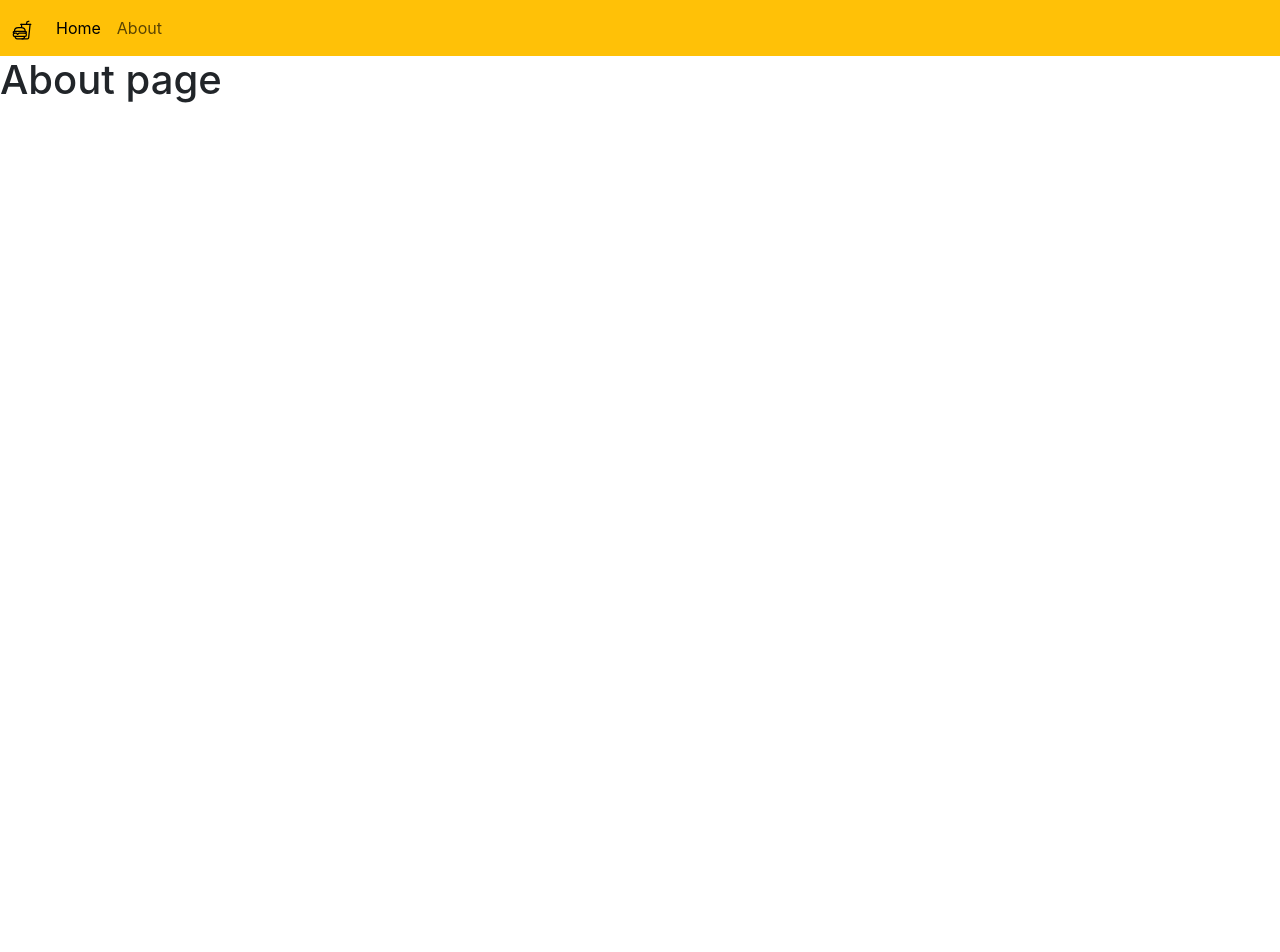
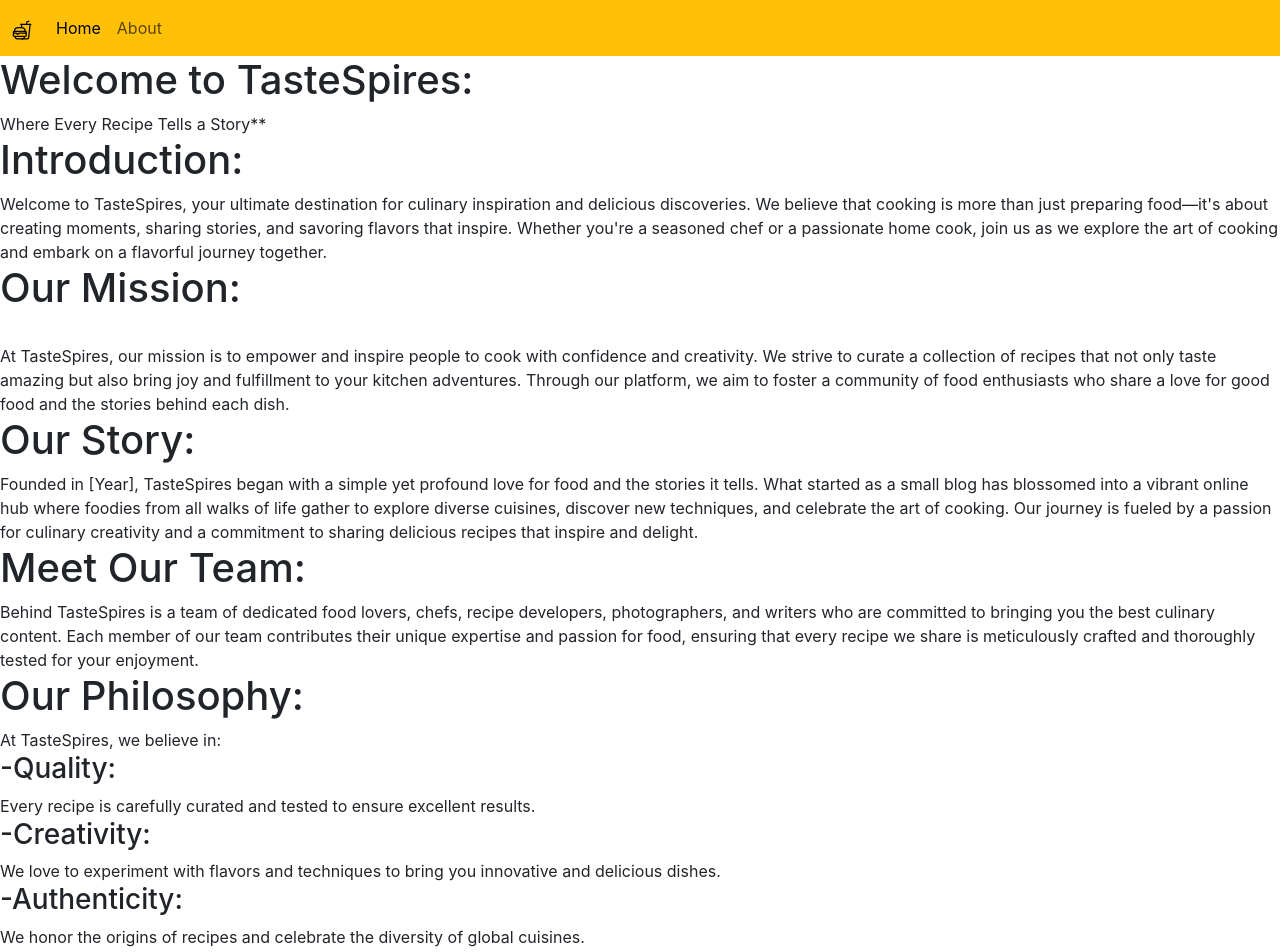
Before and after one commit to satyam4043/recipe, a React (Create React App) app: page /about in a window 1280 px wide. Shown: the top 952 px of the page. Before the commit the page ends 800 px from the top, so only its background shows below. Built offline with nearby package versions, Linux system fonts and the light colour scheme.

Commit message:
updated home and about page

```diff
--- a/src/pages/About.jsx
+++ b/src/pages/About.jsx
@@ -5,7 +5,41 @@ const About = () => {
   return (
     <div>
         {/* <Navbar></Navbar> */}
-      <h1>About page</h1>
+
+
+      <h1>Welcome to TasteSpires:</h1> Where Every Recipe Tells a Story**
+
+<h1>Introduction:</h1>
+Welcome to TasteSpires, your ultimate destination for culinary inspiration and delicious discoveries. We believe that cooking is more than just preparing food—it's about creating moments, sharing stories, and savoring flavors that inspire. Whether you're a seasoned chef or a passionate home cook, join us as we explore the art of cooking and embark on a flavorful journey together.
+
+<h1>Our Mission:</h1> <br />
+At TasteSpires, our mission is to empower and inspire people to cook with confidence and creativity. We strive to curate a collection of recipes that not only taste amazing but also bring joy and fulfillment to your kitchen adventures. Through our platform, we aim to foster a community of food enthusiasts who share a love for good food and the stories behind each dish.
+
+<h1>Our Story:</h1>
+Founded in [Year], TasteSpires began with a simple yet profound love for food and the stories it tells. What started as a small blog has blossomed into a vibrant online hub where foodies from all walks of life gather to explore diverse cuisines, discover new techniques, and celebrate the art of cooking. Our journey is fueled by a passion for culinary creativity and a commitment to sharing delicious recipes that inspire and delight.
+
+<h1>Meet Our Team:</h1>
+Behind TasteSpires is a team of dedicated food lovers, chefs, recipe developers, photographers, and writers who are committed to bringing you the best culinary content. Each member of our team contributes their unique expertise and passion for food, ensuring that every recipe we share is meticulously crafted and thoroughly tested for your enjoyment.
+
+<h1>Our Philosophy:</h1>
+At TasteSpires, we believe in:
+ <h3>-Quality:</h3> Every recipe is carefully curated and tested to ensure excellent results.
+ <h3>-Creativity:</h3> We love to experiment with flavors and techniques to bring you innovative and delicious dishes.
+ <h3>-Authenticity:</h3> We honor the origins of recipes and celebrate the diversity of global cuisines.
+
+<h1>Join Our Culinary Community:</h1>
+Explore our diverse collection of recipes ranging from quick and easy meals to gourmet delights, seasonal favorites, and indulgent desserts. Whether you're looking for weeknight dinner ideas, special occasion recipes, or cooking tips and techniques, TasteSpires is your go-to resource for culinary inspiration.
+
+<h1>Contact Us:</h1>
+We love hearing from our community! Whether you have a question, feedback, or simply want to share your cooking experiences with us, please reach out via [Email Address] or connect with us on [Social Media Platforms]. Your input is invaluable to us as we continue to grow and evolve.
+
+**Thank You for Visiting TasteSpires:**
+Thank you for exploring TasteSpires and joining us on this delicious journey through the world of food and flavors. We're excited to inspire you, empower you, and help you create memorable meals that nourish both body and soul. Let's cook, share, and savor together!
+
+<h1>Bon Appétit!</h1>
+
+
+
     </div>
   )
 }
--- a/src/pages/Home.jsx
+++ b/src/pages/Home.jsx
@@ -41,8 +41,9 @@ console.log(allFood)
 
   return (
 
-    <div className='row d-flex justify-content-center gap-2'>
-      <div className='div'>
+    <div className='row d-flex justify-content-center gap-2
+    '>
+      <div className='col-md-6 my-3 m-auto'>
       <input ref={inputRef} className='input' type="text" placeholder='Search'/>
       <button  onClick={hanldeClick} className='button'>Search</button>
       </div>
```
